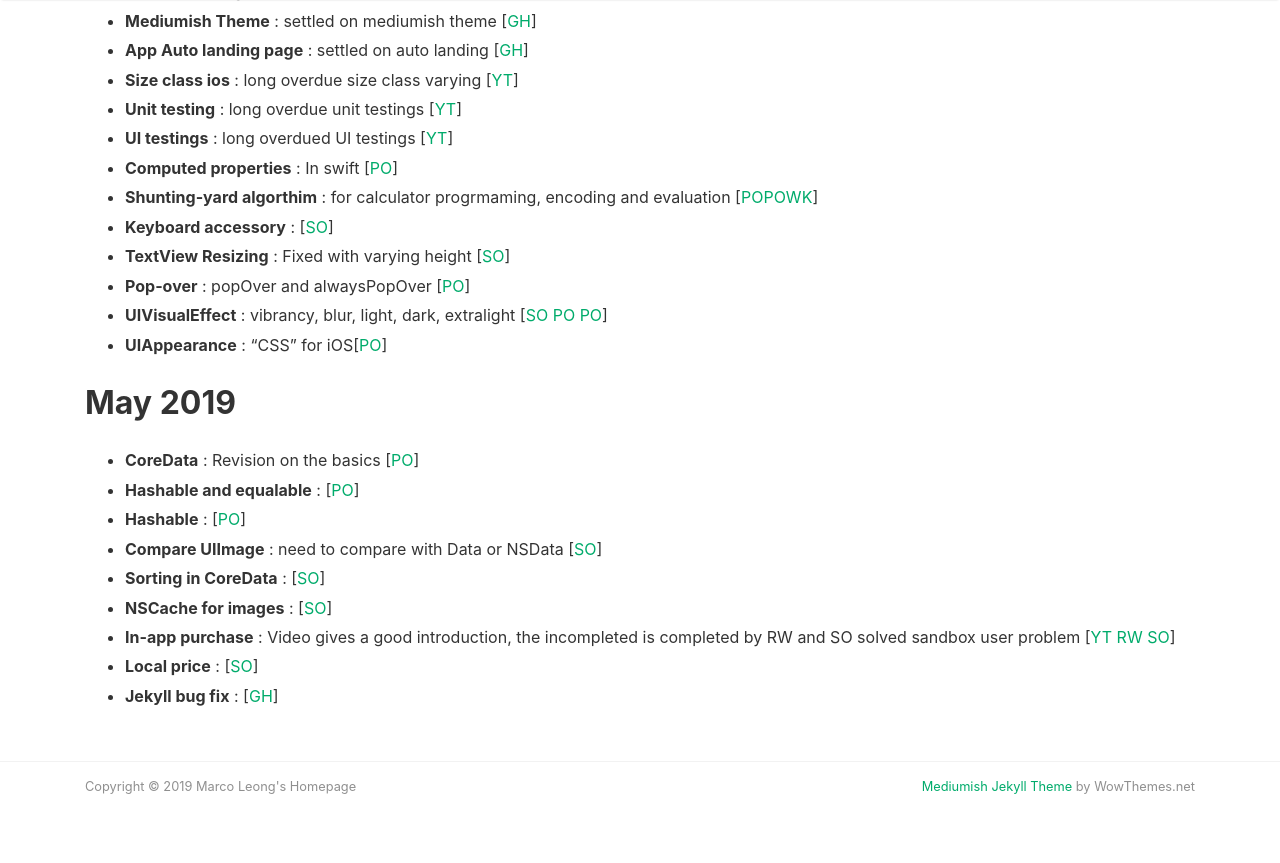
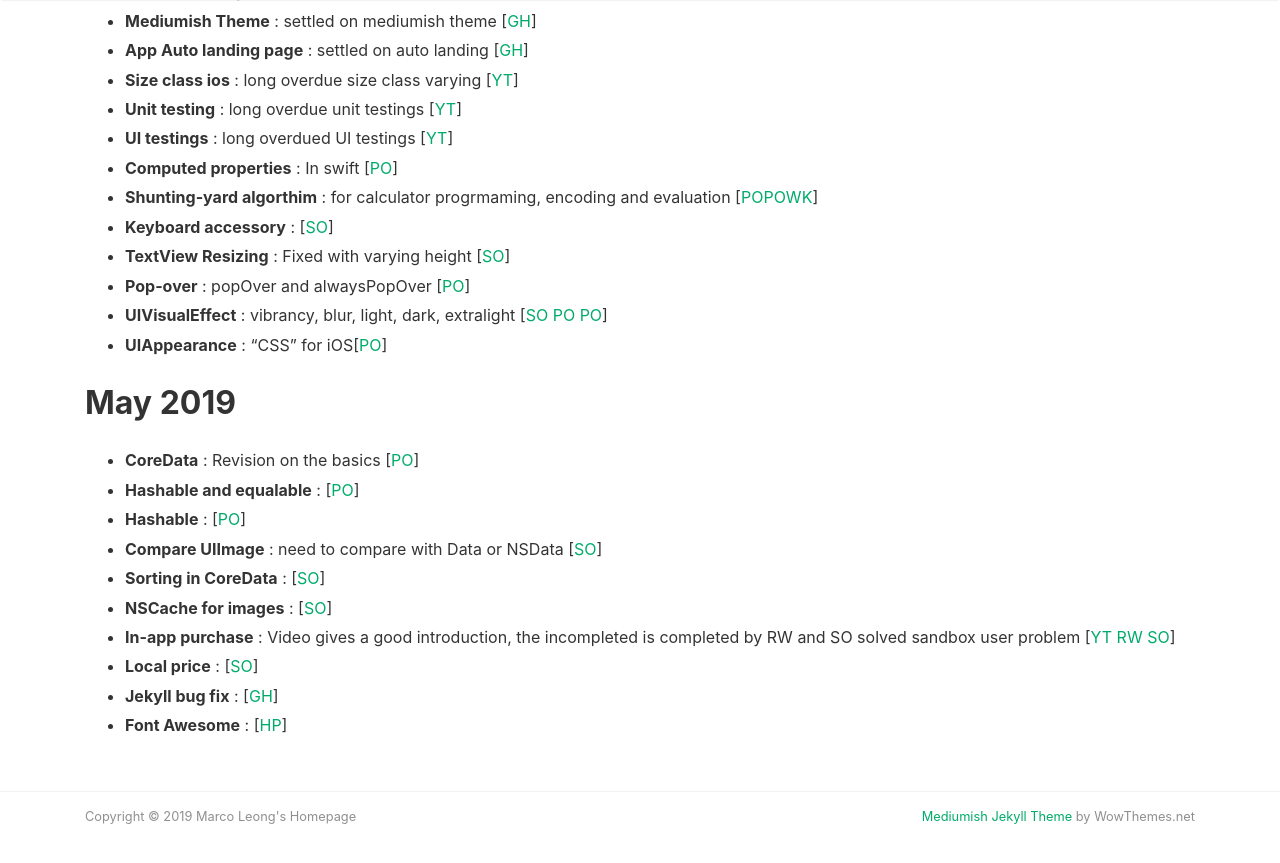
Before and after one commit to MarcoLeongDev/MarcoLeongDev.github.io, a Jekyll site: the page built from journey.md, in a window 1280 px wide and 900 px high, scrolled down 1038 px. Shown: the top 863 px of the window. Built offline with Jekyll 4.4.1, drawn with Linux system fonts in a browser that asks for light colours; nearby versions of some CDN libraries; our own code applies the rules of GitHub Pages for plain Markdown files.

Commit message:
Update journey.md

```diff
--- a/journey.md
+++ b/journey.md
@@ -32,6 +32,7 @@
 - **In-app purchase** : Video gives a good introduction, the incompleted is completed by RW and SO solved sandbox user problem [[YT](https://www.youtube.com/watch?v=YHGIij_stpk) [RW](https://www.raywenderlich.com/5456-in-app-purchase-tutorial-getting-started) [SO](https://stackoverflow.com/questions/38266084/itunes-account-creation-not-allowed-when-trying-to-test-in-app-purchases)]
 - **Local price** : [[SO](https://stackoverflow.com/questions/14453910/how-to-get-locale-currency-price-for-in-app-purchases-in-ios)]
 - **Jekyll bug fix** : [[GH](https://github.com/jekyll/jekyll/issues/5719#issuecomment-272048829)]
+- **Font Awesome** : [[HP](https://fontawesome.com/)]
 
 
 <!-- - <details><summary>App Auto landing page</summary> settled on auto landing <a href="https://github.com/emilbaehr/automatic-app-landing-page">[GH]</a></details> -->
```
